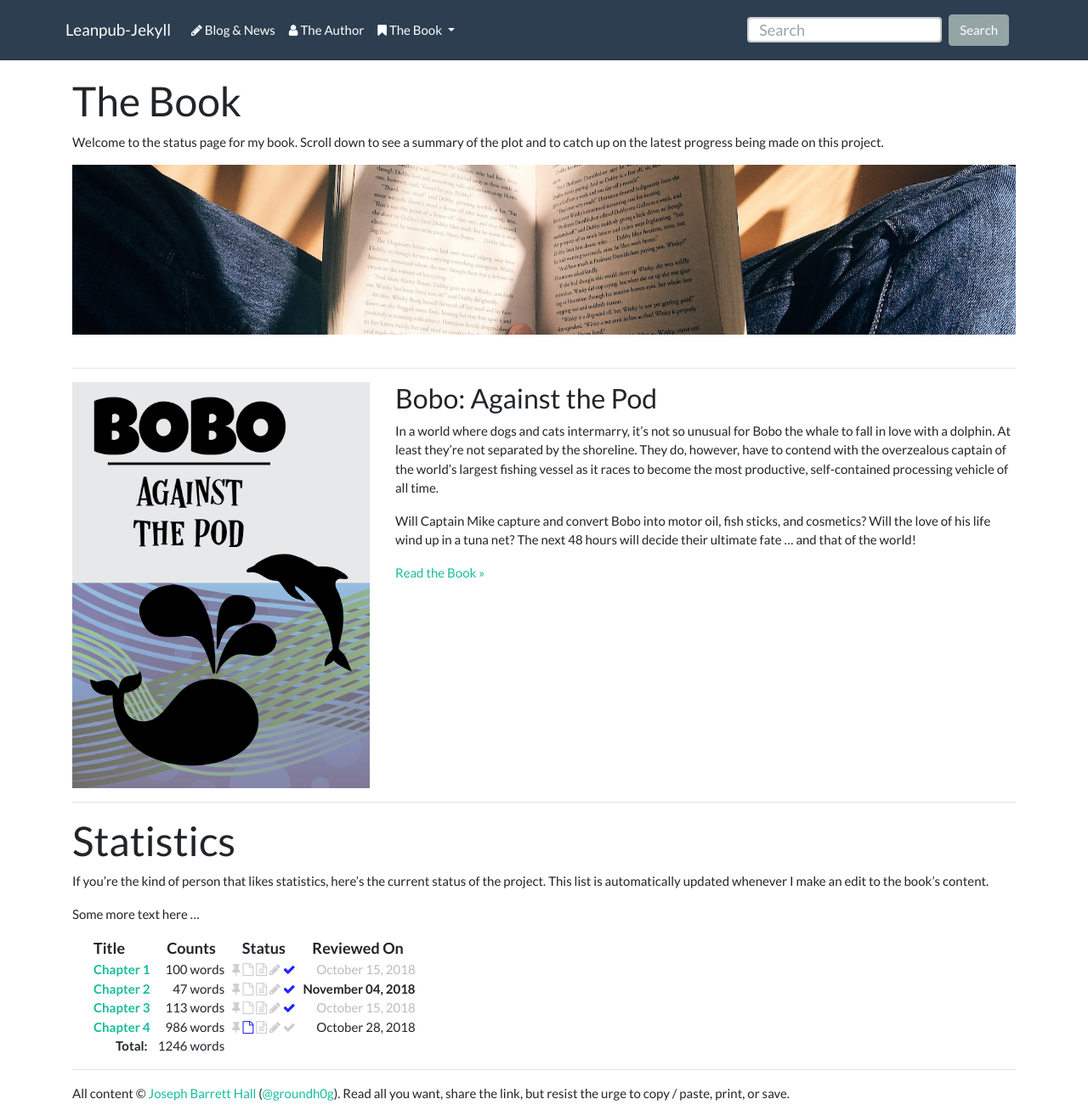
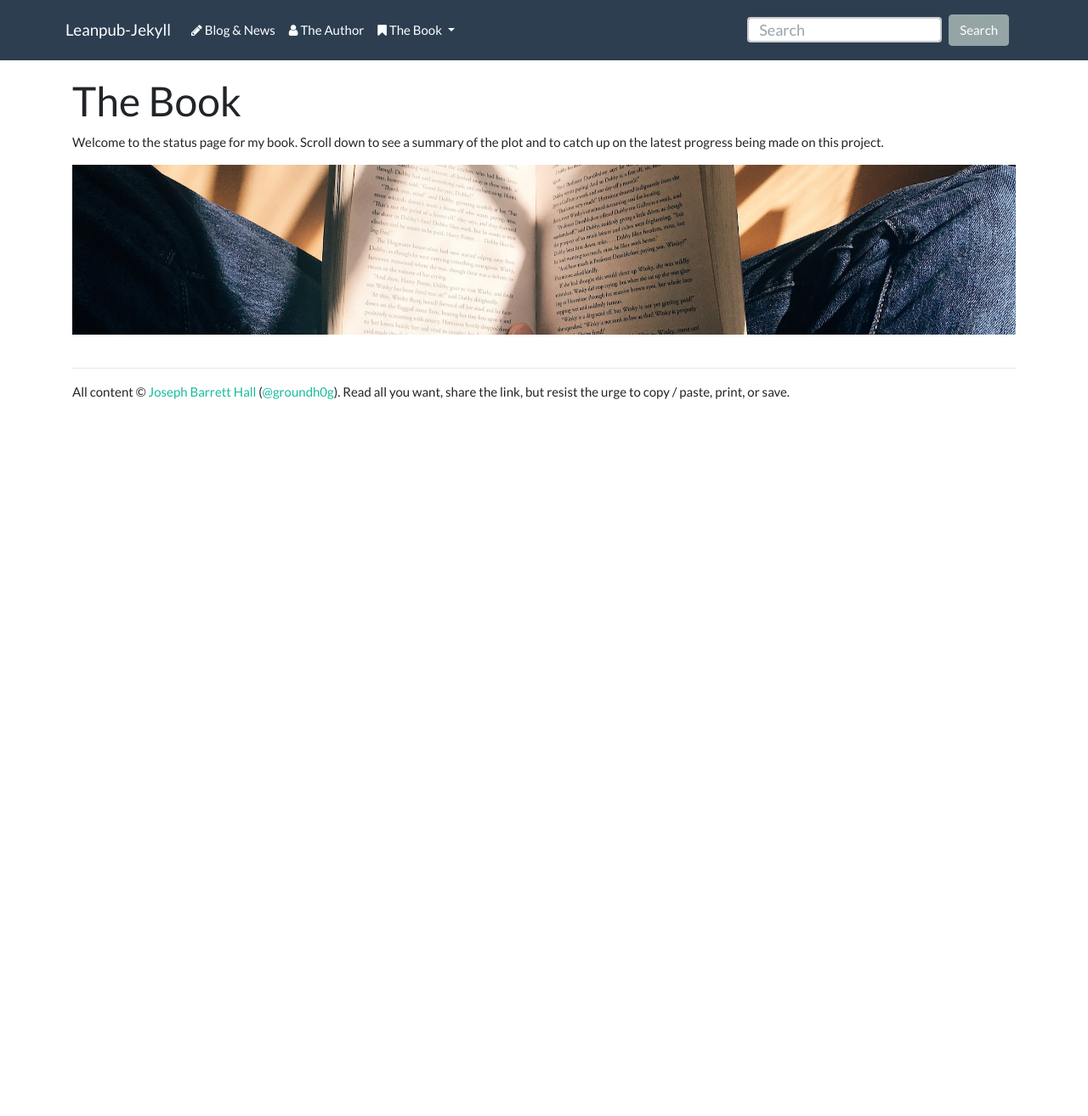
Before and after one commit to groundh0g/leanpub-jekyll, a Jekyll site: the page built from manuscript/index.md, in a window 1280 px wide and 1314 px high. Shown: the whole window at 85% size. Built offline with Jekyll 4.4.1, drawn with Linux system fonts in a browser that asks for light colours; nearby versions of some CDN libraries; our own code applies the rules of GitHub Pages for plain Markdown files.

Commit message:
Adds author page, restructures text vs layout, adds comments to direct edits.

```diff
--- a/Gemfile
+++ b/Gemfile
@@ -8,7 +8,7 @@
 #
 # This will help ensure the proper Jekyll version is running.
 # Happy Jekylling!
-gem "jekyll", "~> 3.6.2"
+gem "jekyll", ">= 3.6.3"
 
 # This is the default theme for new Jekyll sites. You may change this to anything you like.
 # gem "minima", "~> 2.0"
--- a/_includes/html/head.html
+++ b/_includes/html/head.html
@@ -14,7 +14,7 @@
   {% assign theDescription = page.excerpt | default: config.metadata.description | default: site.description | strip_html | normalize_whitespace | truncate: 160 | escape %}
   <meta name="description" content="{{ theDescription }}">
 
-  <link rel="canonical" href="{{ page.url | replace:'index.html','' | absolute_url }}">
+  <link rel="canonical" href='{{ page.url | replace: "index.html", "" | absolute_url }}'>
   <link rel="alternate" type="application/rss+xml" title="{{ config.metadata.title | default: site.title | escape }}" href='{{ "/feed.xml" | relative_url }}'>
 
   <link rel="shortcut icon" href='{{ "/favicon.ico" | relative_url }}' type="image/x-icon">
--- a/_includes/html/header.html
+++ b/_includes/html/header.html
@@ -25,10 +25,14 @@
               {% for sublink in link[1] %}
                 {% if sublink[0] == "display" %}
                   <!-- do nothing -->
-                {% elsif sublink[1].text == "divider" %}
+                {% elsif sublink[0] contains "divider" %}
                   <div class="dropdown-divider"></div>
                 {% else %}
-                  <a class="dropdown-item" href='{{ sublink[1].href | replace: "~/", "/" | relative_url }}' target='{{sublink[1].targ | default: ""}}' title="{{sublink[1].desc}}">{{sublink[1].text}}</a>
+                  {% if sublink[1].href contains "http" %}
+                    <a class="dropdown-item" href='{{ sublink[1].href }}' target='{{sublink[1].targ | default: ""}}' title="{{sublink[1].desc}}">{{sublink[1].text}}</a>
+                  {% else %}
+                    <a class="dropdown-item" href='{{ sublink[1].href | replace: "~/", "/" | relative_url }}' target='{{sublink[1].targ | default: ""}}' title="{{sublink[1].desc}}">{{sublink[1].text}}</a>
+                  {% endif %}
                 {% endif %}
               {% endfor %}
             </div>
--- a/manuscript/index.md
+++ b/manuscript/index.md
@@ -11,29 +11,6 @@
 
 <hr/>
 
-{% capture blurb %}{% include_relative synopsis.md %}{% endcapture %}
-
-<div class="row">
-  <div class="col-md-4">
-    <img style="width:100%;" src='{{ page.dir | append: "images/cover.png" | relative_url }}' alt='The book cover image.' />
-  </div>
-  <div class="col-md-8">
-    {{ blurb | markdownify }}
-  </div>
-</div>
-
-<hr/>
-
-# Statistics
-
-If you're the kind of person that likes statistics, here's the current status of the project. This list is automatically updated whenever I make an edit to the book's content.
-
-Some more text here ...
-
-{% include_relative statistics.md %}
-
-<hr/>
-
 
 <!-- ## The License -->
 
--- a/manuscript/statistics.md
+++ b/manuscript/statistics.md
@@ -1,67 +1,9 @@
-{% capture chapters %}{% include_relative Book.txt %}{% endcapture %}
-{% assign chapters = chapters | newline_to_br | split: "<br />" %}
+---
+title: Statistics
+---
 
-{% assign chapterPaths = "" %}
-{% for chapter in chapters %}
-  {% assign file = chapter | strip %}
-  {% if file != "" and file != nil %}
-    {% assign chapterPath = page.dir | append: file | relative_url %}
-    {% assign chapterPaths = chapterPaths | append: chapterPath %}
-  {% endif %}
-{% endfor %}
+If you're the kind of person that likes statistics, here's the current status of the project. This list is automatically updated whenever I make an edit to the book's content.
 
-{% assign wordCount = 0 %}
+{% include_relative statistics-chart.incl %}
 
-<p><table cellpadding="0" cellspacing="5" border="0" style="margin-left:25px;">
-
-<tr style="font-weight:bolder; font-size:1.2em; text-align:center;">
-  <td style="text-align:left;">Title</td>
-  <td>&nbsp;</td>
-  <td>Counts</td>
-  <td>Status</td>
-  <td>Reviewed On</td>
-</tr>
-
-{% for page in site.pages %}
-  {% if chapterPaths contains page.path %}
-
-{% assign twoWeekReview = false %}
-{% assign threeDayReview = false %}
-{% assign nowSeconds = site.time | date: '%s' | plus: 0 %}
-{% assign twoWeeks = page.lastReviewedOn | date: '%s' | plus: 1209600 | minus: nowSeconds %}
-{% assign threeDays = page.lastReviewedOn | date: '%s' | plus: 259200 | minus: nowSeconds %}
-{% if twoWeeks > 0 %}{% assign twoWeekReview = true %}{% endif %}
-{% if threeDays > 0 %}{% assign threeDayReview = true %}{% endif %}
-
-{% assign newCount = page.content | number_of_words %}
-{% assign wordCount = wordCount | plus: newCount %}
-
-{% assign pageFullTitle = "<b>" | append: page.title | append: "</b>" %}
-{% if page.tagline != "" and page.tagline != nil %}
-  {% assign pageFullTitle = pageFullTitle | append: ": " | append: page.tagline %}
-{% endif %}
-
-<tr>
-  <td><a href="{{ site.baseurl }}/{{ page.path | replace: '.md', '.html' }}">{{ pageFullTitle }}&nbsp;</a></td>
-  <td>&nbsp;</td>
-  <td style="text-align:right;">&nbsp;{{ newCount }} words&nbsp;</td>
-  <td>&nbsp;
-    <i title="stub - no content" class="fa fa-thumb-tack" {% if page.status != 'stub' %}style="color:#ccc;"{% else %}style="color:#22f; cursor:default;"{% endif %}></i>
-    <i title="placeholder - limited content" class="fa fa-file-o" {% if page.status != 'placeholder' %}style="color:#ccc;"{% else %}style="color:#22f; cursor:default;"{% endif %}></i>
-    <i title="draft - almost there" class="fa fa-file-text-o" {% if page.status != 'draft' %}style="color:#ccc;"{% else %}style="color:#22f; cursor:default;"{% endif %}></i>
-    <i title="edit - ready for edit" class="fa fa-pencil" {% if page.status != 'edit' %}style="color:#ccc;"{% else %}style="color:#22f; cursor:default;"{% endif %}></i>
-    <i title="done - ready for print" class="fa fa-check" {% if page.status != 'done' %}style="color:#ccc;"{% else %}style="color:#22f; cursor:default;"{% endif %}></i>&nbsp;&nbsp;</td>
-  <td style="text-align:right; {% if twoWeekReview != true %}color:#bbb;{% endif %} {% if threeDayReview == true %}font-weight:bold;{% endif %}">&nbsp;{{ page.lastReviewedOn | date: '%B %d, %Y' }}</td>
-</tr>
-
-  {% endif %}
-{% endfor %}
-
-<tr>
-  <td style="text-align:right;"><b>Total: </b>&nbsp;</td>
-  <td>&nbsp;</td>
-  <td style="text-align:right;">&nbsp;{{ wordCount }} words&nbsp;</td>
-  <td>&nbsp;</td>
-  <td>&nbsp;</td>
-</tr>
-</table></p>
+My goal is 50,000 words, so you can see that I have quite a bit more to write.
--- a/manuscript/synopsis.md
+++ b/manuscript/synopsis.md
@@ -1,10 +1,16 @@
-### Bobo: Against the Pod
+<!-- --------------- -->
+<!-- The text for this page is found in `synopsis-description.md` -->
+<!-- --------------- -->
 
-In a world where dogs and cats intermarry, it's not so unusual for Bobo the whale to fall in love with a dolphin. At
-least they're not separated by the shoreline. They do, however, have to contend with the overzealous captain of the
-world's largest fishing vessel as it races to become the most productive, self-contained processing vehicle of all time.
+{% capture blurb %}{% include_relative synopsis-description.md %}{% endcapture %}
 
-Will Captain Mike capture and convert Bobo into motor oil, fish sticks, and cosmetics? Will the love of his life wind
-up in a tuna net? The next 48 hours will decide their ultimate fate ... and that of the world!
+<div class="row">
+  <div class="col-md-4">
+    <img style="width:100%;" src='{{ page.dir | append: "images/cover.png" | relative_url }}' alt='The book cover image.' />
+  </div>
+  <div class="col-md-8">
+    {{ blurb | markdownify }}
+  </div>
+</div>
 
-[Read the Book &raquo;](draft.html)
+<hr/>
```
Also changed, not shown: _jekyllfaces/config.md (+10 -4 lines), author-bio.md (added, +9 -0 lines), author.md (added, +16 -0 lines), manuscript/manuscript.md (added, +22 -0 lines), manuscript/synopsis-description.md (added, +10 -0 lines), Gemfile.lock, assets/images/author.png (added), 3 other files.
